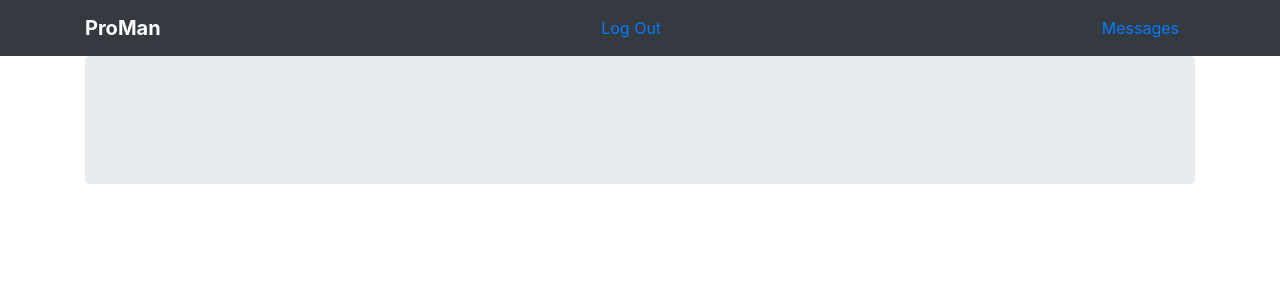
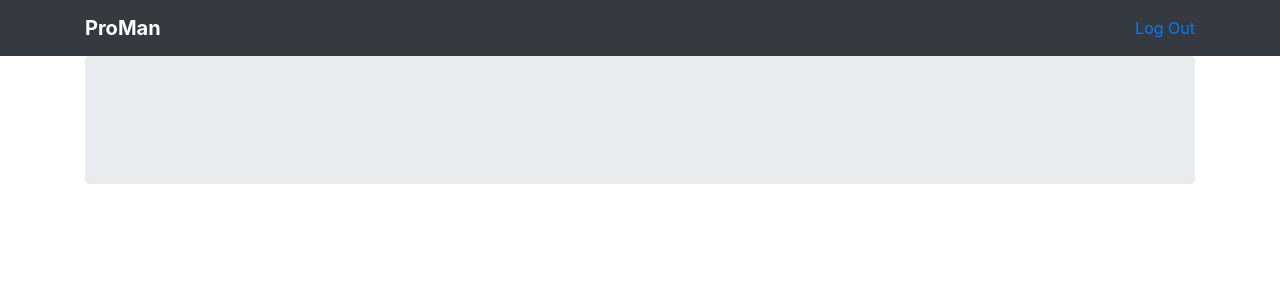
Before and after one commit to KonradMor/ProjektGrupa, a Django app: template templates/base.html in a window 1280 px wide. Shown: the top 300 px of the page. Run offline with Django 3.2, Linux system fonts and the light colour scheme; the template is opened without the code that fills it, so the values that code supplies are empty; the visitor is signed in with stand-in values (Sample User, id 1); some libraries are stand-ins or nearby versions.

Commit message:
wers17 changed

```diff
--- a/templates/base.html
+++ b/templates/base.html
@@ -11,7 +11,7 @@
             <a class="navbar-brand" href="/"><b>ProMan</b></a>
             {% if user.is_authenticated %}
                 <a class="nav-item active text-right" href="">Log Out</a>
-                <a class="nav-item nav-link active" href="">Messages</a>
+{#                <a class="nav-item nav-link active" href="">Messages</a>#}
             {% else %}
                 <a class="nav-item active text-right" href="">Register</a>
 {#               <a class="nav-item active text-right" href="">Log In</a>#}
```
